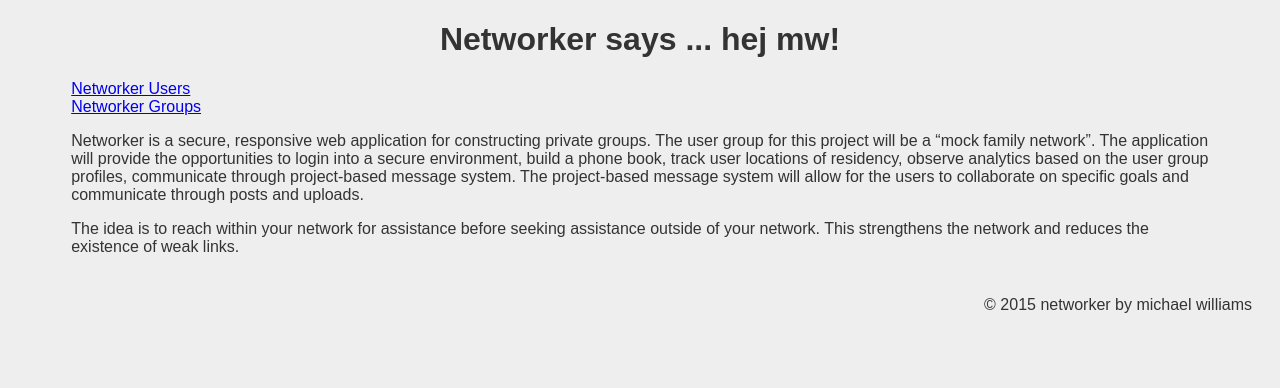
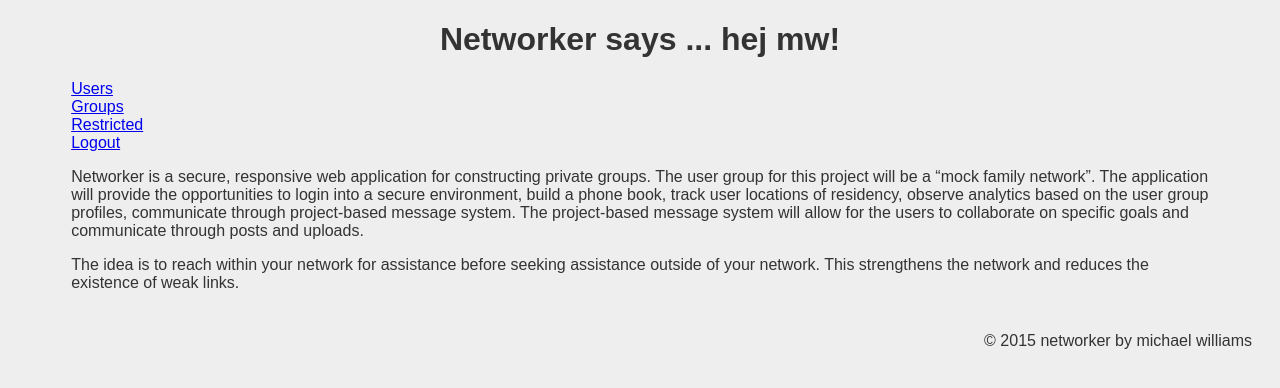
Before and after one commit to williamsmichael/networker, a Django app: page / in a window 1280 px wide. Shown: the top 388 px of the page. Run offline with Django 3.2, Linux system fonts and the light colour scheme; a user stored in the database is signed in.

Commit message:
creates restricted access decorator and logout

```diff
--- a/networker/networker/settings.py
+++ b/networker/networker/settings.py
@@ -122,3 +122,8 @@ try:
     from .local_settings import *
 except ImportError:
     pass
+
+#####################
+# REDIRECT TO LOGIN #
+#####################
+LOGIN_URL = '/users/login/'
--- a/networker/templates/home.html
+++ b/networker/templates/home.html
@@ -15,8 +15,10 @@
 
 <ul>
 	{% if user.is_authenticated %}
-		<li><a href="/users/">Networker Users</a></li>
-		<li><a href="/groups/">Networker Groups</a></li>
+		<li><a href="/users/">Users</a></li>
+		<li><a href="/groups/">Groups</a></li>
+		<li><a href="/users/restricted">Restricted</a></li>
+		<li><a href="/users/logout">Logout</a></li>
 	{% else %}
 		<li><a href="/users/login/">Login</a></li>
 		<li><a href="/users/register/">Sign Up for Free</a></li>
--- a/networker/user/urls.py
+++ b/networker/user/urls.py
@@ -6,4 +6,6 @@ urlpatterns = [
     url(r'^$', views.user_list, name='user_list'),
     url(r'^register/$', views.register, name='register'),
     url(r'^login/$', views.user_login, name='login'),
+    url(r'^restricted/', views.restricted, name='restricted'),
+    url(r'^logout/$', views.user_logout, name='logout'),
 ]
```
Also changed, not shown: networker/user/views.py (+16 -1 lines).
